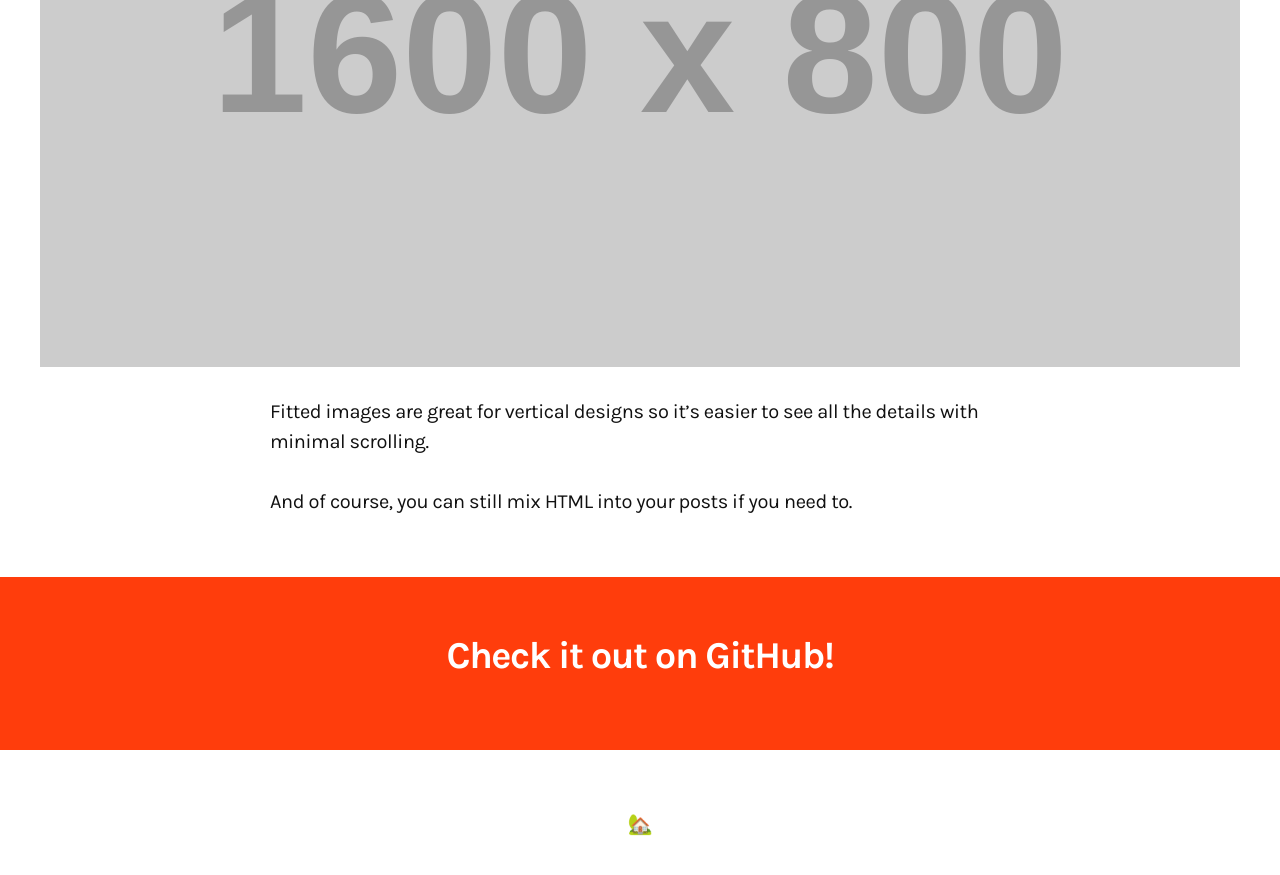
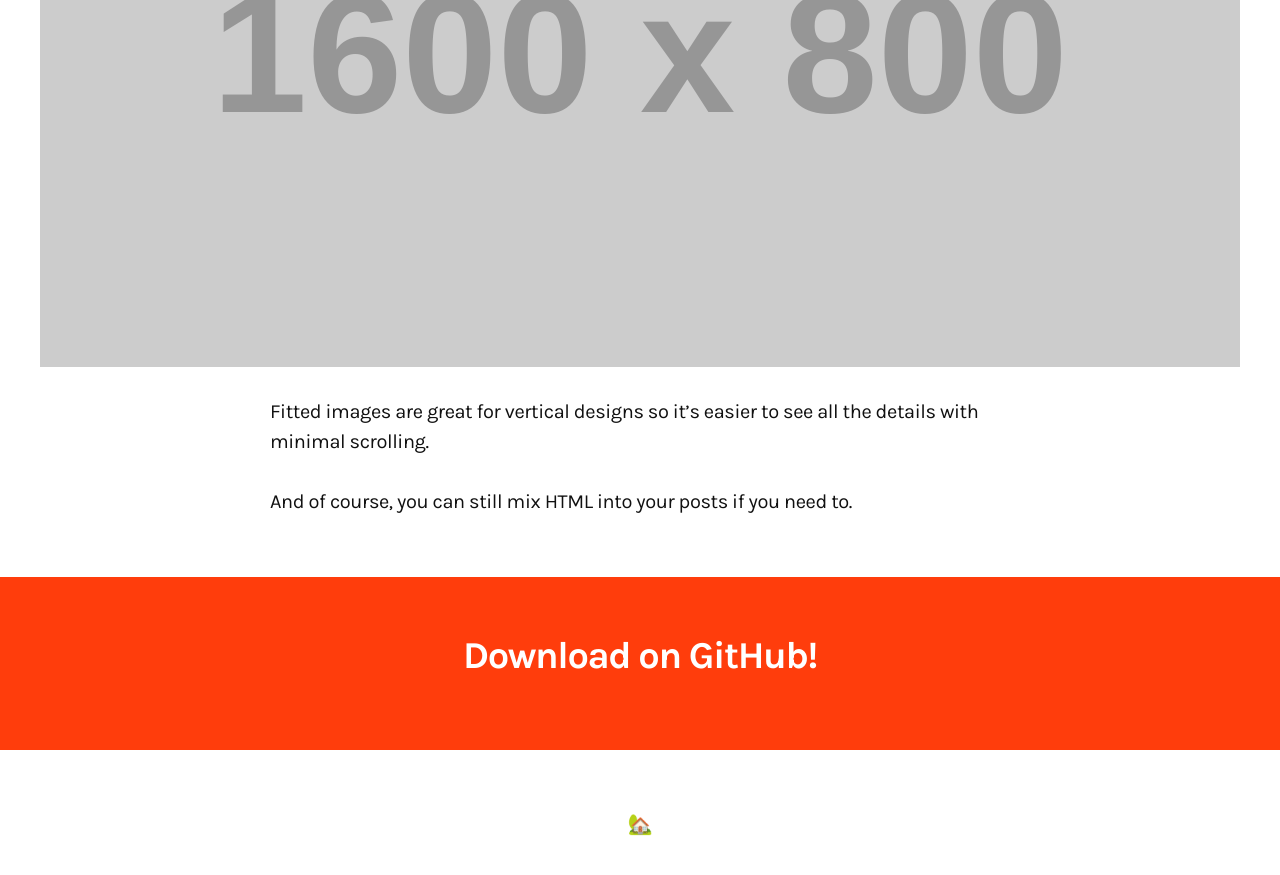
Before and after one commit to katmeister/clean-posts-jekyll, a Jekyll site: the page built from _posts/2016-01-12-demo.markdown, in a window 1280 px wide and 900 px high, scrolled down 3841 px. Shown: the top 875 px of the window. Built offline with Jekyll 4.4.1, drawn with Linux system fonts in a browser that asks for light colours.

Commit message:
Download

```diff
--- a/_posts/2016-01-12-demo.markdown
+++ b/_posts/2016-01-12-demo.markdown
@@ -131,6 +131,6 @@ And of course, you can still mix HTML into your posts if you need to.
 
 <div class="color-wrapper orange center" markdown="1">
 {{ writing }}
-# [Check it out on GitHub!](https://github.com/katmeister/clean-posts-jekyll)
+# [Download on GitHub!](https://github.com/katmeister/clean-posts-jekyll)
 {{ end_block }}
 </div>
```
